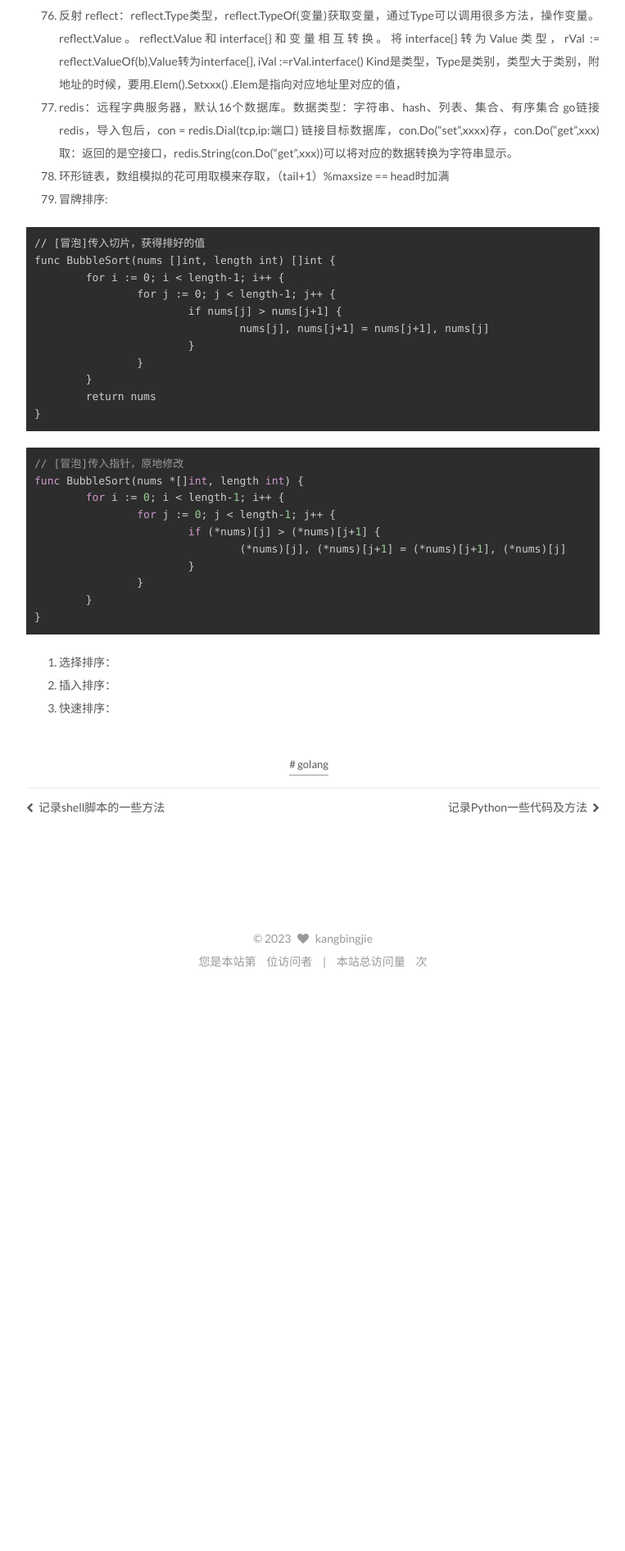
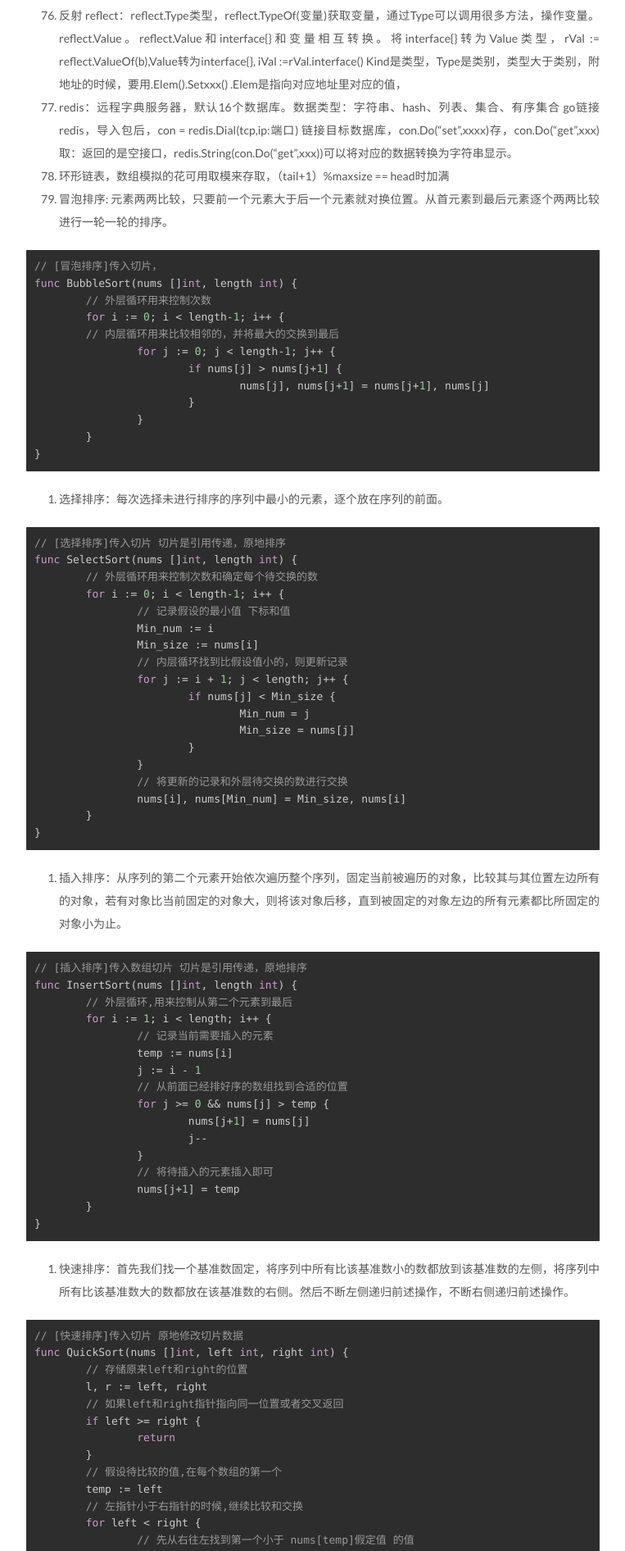
Before and after one commit to bingjiekang/bingjiekang.github.io, a Jekyll site: the page built from _posts/2023-01-01-golang学习笔记.md, in a window 1280 px wide. Shown: the part 4333-6225 px from the top of the page at 82% size, without its empty margins (258-1021 px from the left). Built offline with Jekyll 4.4.1, drawn with Linux system fonts in a browser that asks for light colours; comment, search, counter and statistics services are not loaded; before the commit the page ends 5540 px from its top, so only the background shows below that; some of the changed text lies outside the part shown.

Commit message:
Update 2023-01-01-golang学习笔记.md

````diff
--- a/_posts/2023-01-01-golang学习笔记.md
+++ b/_posts/2023-01-01-golang学习笔记.md
@@ -89,35 +89,98 @@ category: golang
 76. 反射 reflect：reflect.Type类型，reflect.TypeOf(变量)获取变量，通过Type可以调用很多方法，操作变量。reflect.Value。reflect.Value和interface{}和变量相互转换。将interface{}转为Value类型，rVal := reflect.ValueOf(b),Value转为interface{}, iVal :=rVal.interface() Kind是类型，Type是类别，类型大于类别，附地址的时候，要用.Elem().Setxxx() .Elem是指向对应地址里对应的值，
 77. redis：远程字典服务器，默认16个数据库。数据类型：字符串、hash、列表、集合、有序集合  go链接redis，导入包后，con = redis.Dial(tcp,ip:端口)  链接目标数据库，con.Do("set",xxxx)存，con.Do("get",xxx)取：返回的是空接口，redis.String(con.Do("get",xxx))可以将对应的数据转换为字符串显示。
 78. 环形链表，数组模拟的花可用取模来存取，（tail+1）%maxsize == head时加满
-79. 冒牌排序:
+79. 冒泡排序:  元素两两比较，只要前一个元素大于后一个元素就对换位置。从首元素到最后元素逐个两两比较进行一轮一轮的排序。
 
-```
-// [冒泡]传入切片，获得排好的值
-func BubbleSort(nums []int, length int) []int {
+```go
+// [冒泡排序]传入切片，
+func BubbleSort(nums []int, length int) {
+	// 外层循环用来控制次数
 	for i := 0; i < length-1; i++ {
+	// 内层循环用来比较相邻的，并将最大的交换到最后
 		for j := 0; j < length-1; j++ {
 			if nums[j] > nums[j+1] {
 				nums[j], nums[j+1] = nums[j+1], nums[j]
 			}
 		}
 	}
-	return nums
 }
 ```
 
+80. 选择排序：每次选择未进行排序的序列中最小的元素，逐个放在序列的前面。
+
 ```go
-// [冒泡]传入指针，原地修改
-func BubbleSort(nums *[]int, length int) {
+// [选择排序]传入切片 切片是引用传递，原地排序
+func SelectSort(nums []int, length int) {
+	// 外层循环用来控制次数和确定每个待交换的数
 	for i := 0; i < length-1; i++ {
-		for j := 0; j < length-1; j++ {
-			if (*nums)[j] > (*nums)[j+1] {
-				(*nums)[j], (*nums)[j+1] = (*nums)[j+1], (*nums)[j]
+		// 记录假设的最小值 下标和值
+		Min_num := i
+		Min_size := nums[i]
+		// 内层循环找到比假设值小的，则更新记录
+		for j := i + 1; j < length; j++ {
+			if nums[j] < Min_size {
+				Min_num = j
+				Min_size = nums[j]
 			}
 		}
+		// 将更新的记录和外层待交换的数进行交换
+		nums[i], nums[Min_num] = Min_size, nums[i]
 	}
 }
 ```
 
-80. 选择排序：
-81. 插入排序：
-82. 快速排序：
+81. 插入排序：从序列的第二个元素开始依次遍历整个序列，固定当前被遍历的对象，比较其与其位置左边所有的对象，若有对象比当前固定的对象大，则将该对象后移，直到被固定的对象左边的所有元素都比所固定的对象小为止。
+
+```go
+// [插入排序]传入数组切片 切片是引用传递，原地排序
+func InsertSort(nums []int, length int) {
+	// 外层循环,用来控制从第二个元素到最后
+	for i := 1; i < length; i++ {
+		// 记录当前需要插入的元素
+		temp := nums[i]
+		j := i - 1
+		// 从前面已经排好序的数组找到合适的位置
+		for j >= 0 && nums[j] > temp {
+			nums[j+1] = nums[j]
+			j--
+		}
+		// 将待插入的元素插入即可
+		nums[j+1] = temp
+	}
+}
+```
+
+82. 快速排序：首先我们找一个基准数固定，将序列中所有比该基准数小的数都放到该基准数的左侧，将序列中所有比该基准数大的数都放在该基准数的右侧。然后不断左侧递归前述操作，不断右侧递归前述操作。
+
+```go
+// [快速排序]传入切片 原地修改切片数据
+func QuickSort(nums []int, left int, right int) {
+	// 存储原来left和right的位置
+	l, r := left, right
+	// 如果left和right指针指向同一位置或者交叉返回
+	if left >= right {
+		return
+	}
+	// 假设待比较的值,在每个数组的第一个
+	temp := left
+	// 左指针小于右指针的时候,继续比较和交换
+	for left < right {
+		// 先从右往左找到第一个小于 nums[temp]假定值 的值
+		for left < right && nums[right] >= nums[temp] {
+			right--
+		}
+		// 再从左往右找到第一个大于 nums[temp]假定值 的值
+		for left < right && nums[left] <= nums[temp] {
+			left++
+		}
+		// 交换左右这两个值
+		nums[left], nums[right] = nums[right], nums[left]
+	}
+	// 此时left和right指向同一个数,将他们指向的数和最开始假定的值交换即可
+	nums[temp], nums[left] = nums[left], nums[temp]
+	// 然后递归遍历排序左边的数据
+	QuickSort(nums, l, left-1)
+	// 递归遍历排序右边的数据
+	QuickSort(nums, right+1, r)
+}
+```
````
